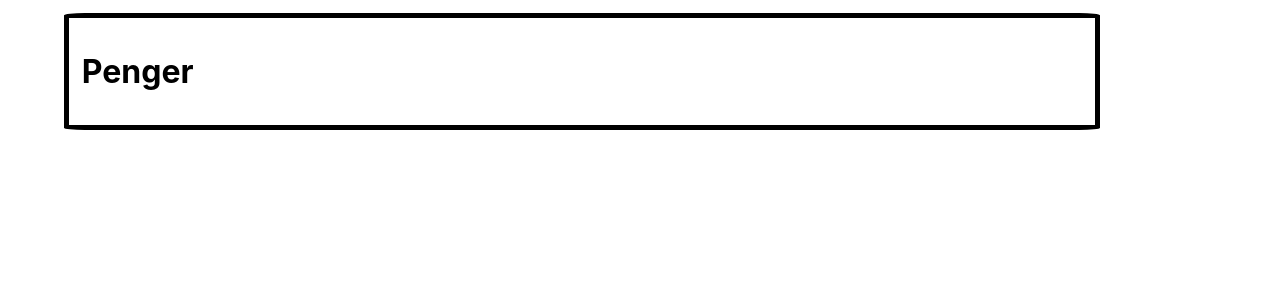
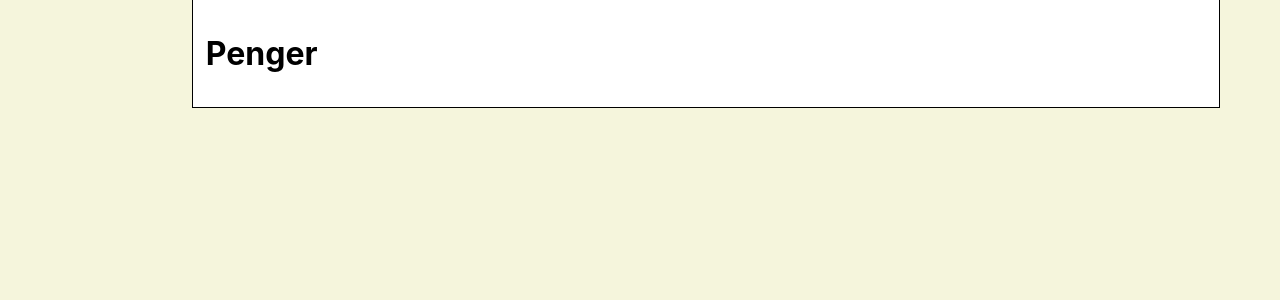
Before and after one commit to HossEz/gitcollab, a React (Create React App) app: page / in a window 1280 px wide. Shown: the top 300 px of the page. Built offline with nearby package versions, Linux system fonts and the light colour scheme.

Commit message:
endringer

```diff
--- a/src/main.css
+++ b/src/main.css
@@ -1,5 +1,5 @@
 body{
-    background-color: white;
+    background-color: beige;
     padding-top: 0;
 }
 
@@ -7,8 +7,8 @@ header{
     width: 1000px;
     max-width: 100%;
     background-color: white;
-    border: solid 5px;
+    border: solid 1px;
     padding: 1%;
-    margin: 1% 5%;
-    border-radius: 2%;
+    margin-left: 15%;
+    border-top: none;
 }
```
